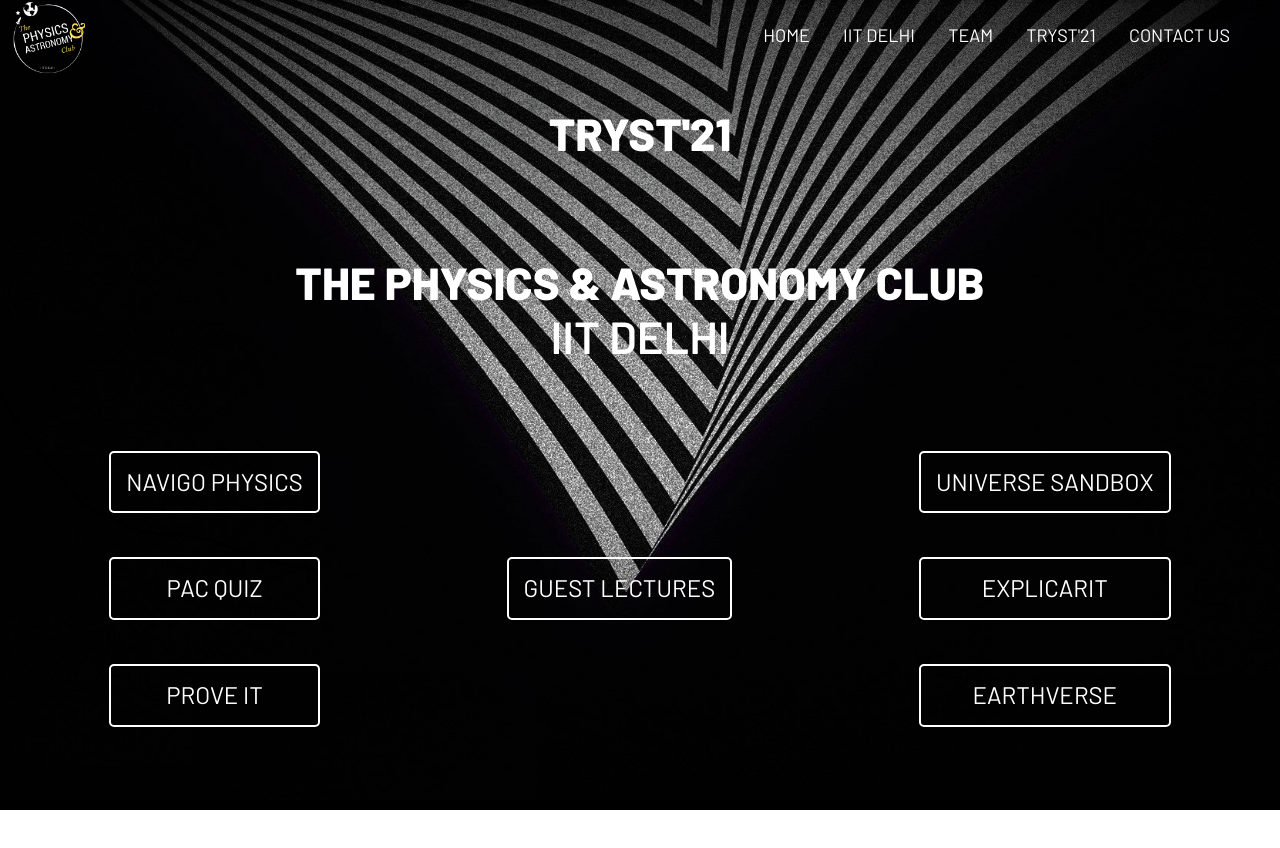
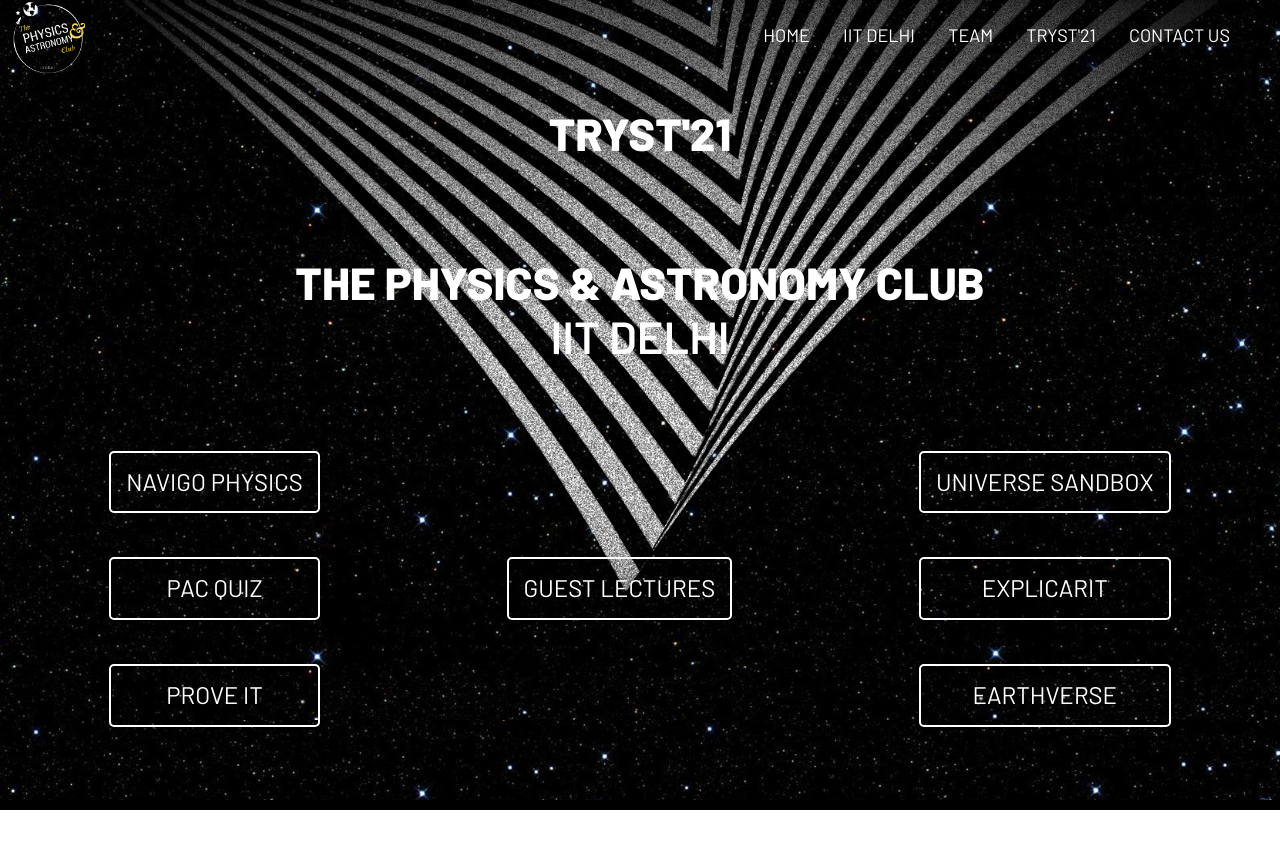
Before and after one commit to Priyanshi-byte/PAC_IITD, a plain HTML site: page tryst21.html in a window 1280 px wide. Shown: the top 848 px of the page. Drawn offline with nearby package versions, Linux system fonts and the light colour scheme; a script that the page names is missing.

Commit message:
tryst page update

```diff
--- a/css/style.css
+++ b/css/style.css
@@ -1002,7 +1002,7 @@ section h1 {
 
 #events.updates {
     padding-top: 5vh;
-    background-image: url('../Figures/tryst.jpg');
+    background-image: url('../Figures/tryst_bg.png');
     min-height: 100vh;
     display: flex;
     justify-content: space-evenly;
```
